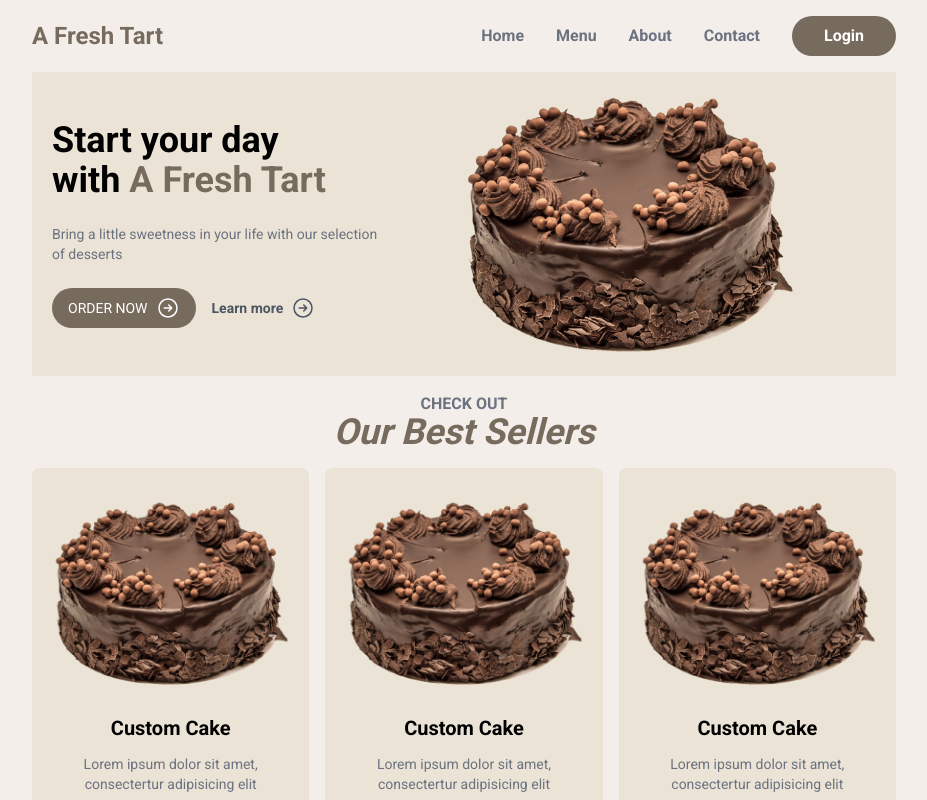
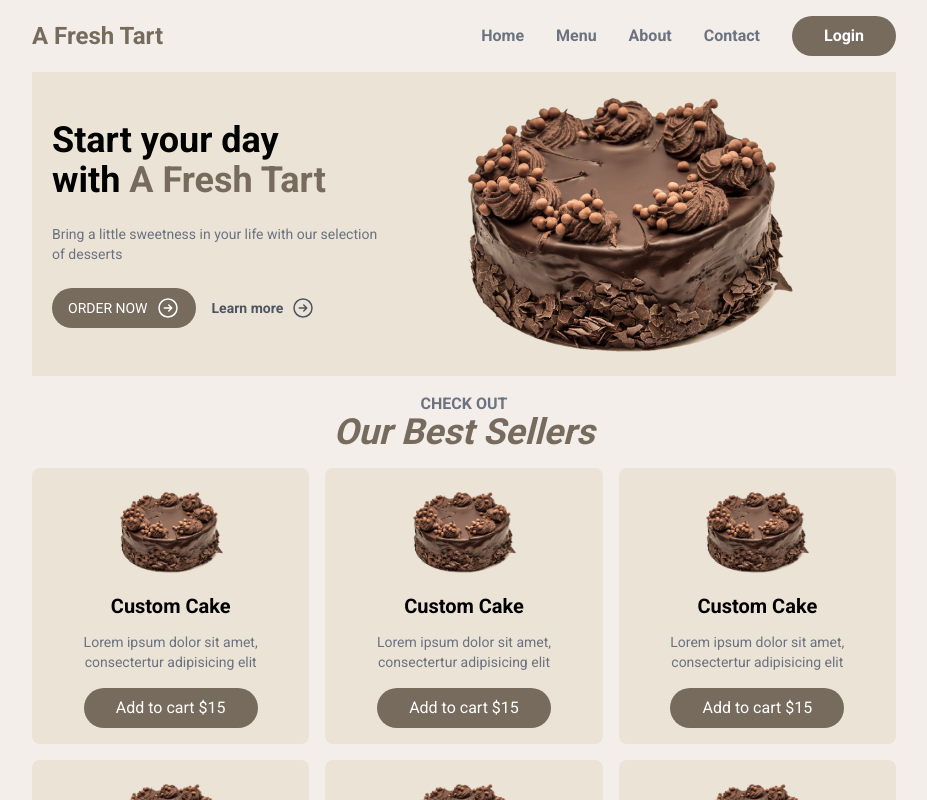
Before and after one commit to jawadshahid07/A-Fresh-Tart, a Next.js app: page / in a window 1280 px wide. Shown: the top 800 px of the page, without its empty margins (176-1103 px from the left). Built offline with nearby package versions, Linux system fonts and the light colour scheme.

Commit message:
menu complete

```diff
--- a/src/app/components/menu/MenuItem.js
+++ b/src/app/components/menu/MenuItem.js
@@ -1,7 +1,10 @@
 export default function MenuItem() {
     return (
-        <div className="bg-extra p-4 rounded-lg text-center">
-            <img src="/cake.png" alt="cake"/>
+        <div className="bg-extra p-4 rounded-lg text-center hover:bg-tertiary hover:shadow-md hover:shadow-black/25 transition-all">
+            <div className="text-center">
+            <img src="/cake.png" className="max-h-24 block mx-auto" alt="cake"/>
+            </div>
+
             <h4 className="font-semibold text-xl my-3">Custom Cake</h4>
             <p className="text-gray-500 text-sm">
                 Lorem ipsum dolor sit amet, consectertur adipisicing elit
```
